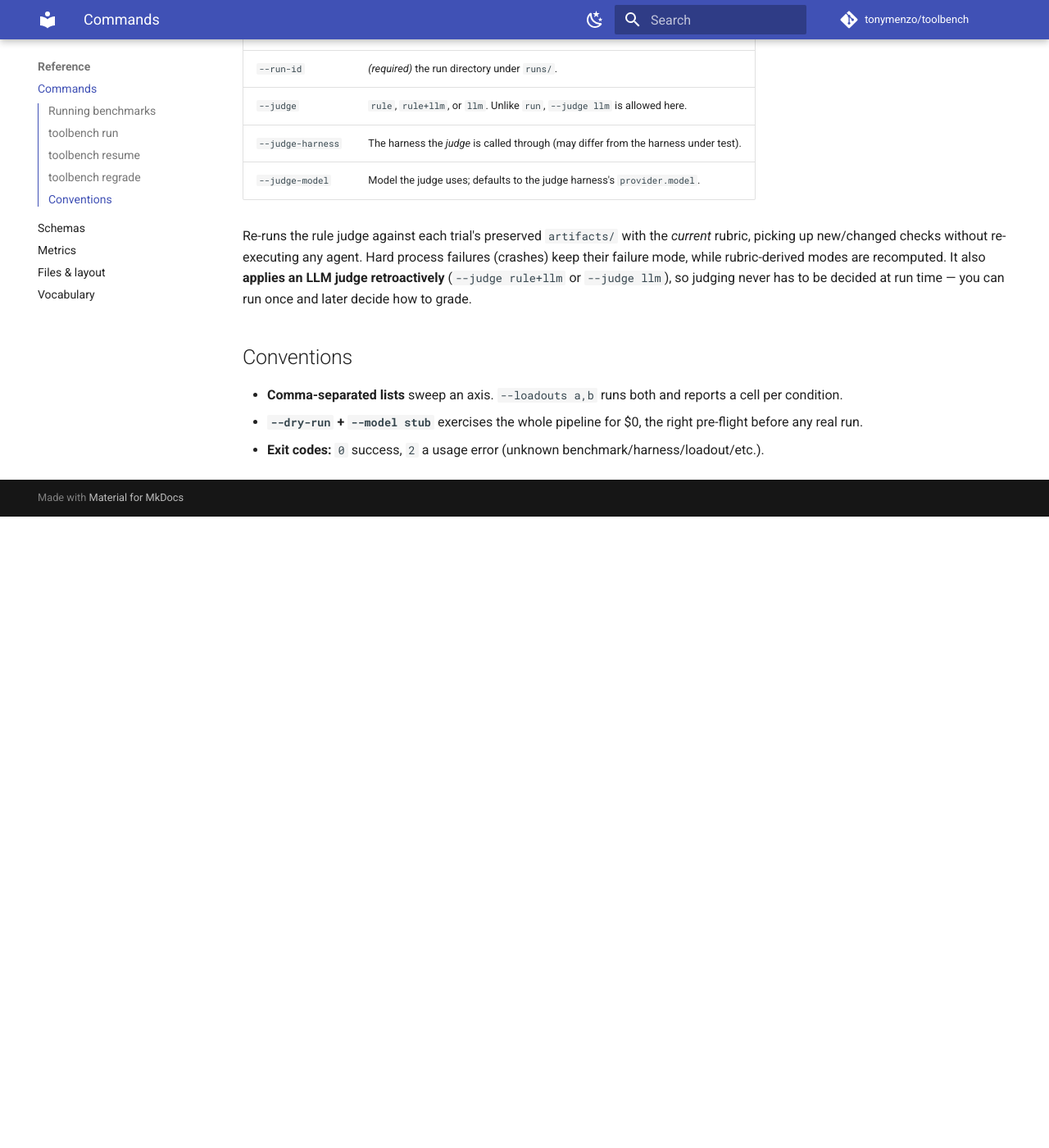
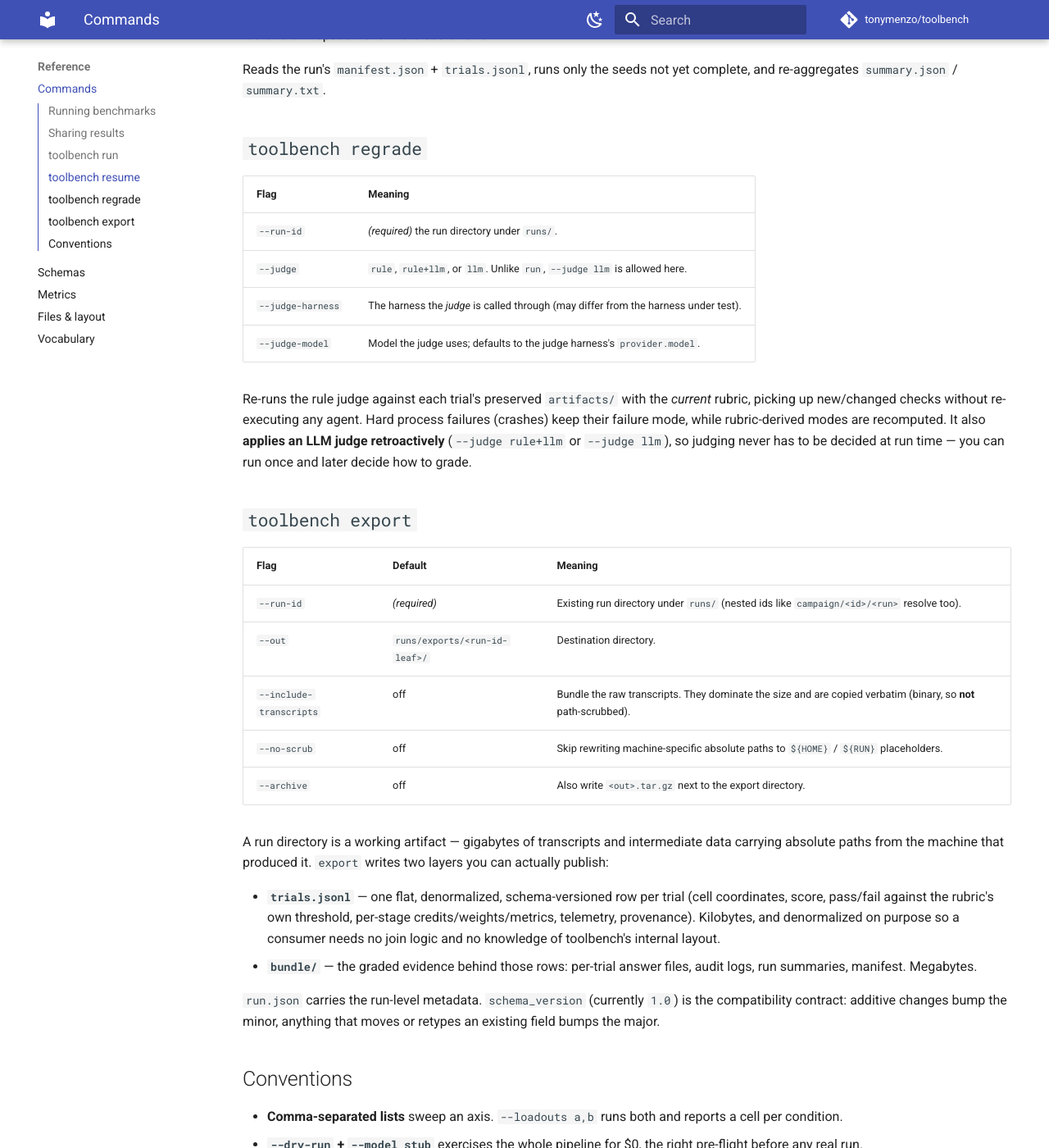
Before and after one commit to tonymenzo/toolbench, an MkDocs documentation site: the page built from userdocs/reference/commands.md, in a window 1280 px wide and 1400 px high, scrolled down 2643 px. Shown: the whole window at 82% size. Built offline with MkDocs 1.6.1 and Material for MkDocs 9.7.7, drawn with Linux system fonts in a browser that asks for light colours; comment, search, counter and statistics services are not loaded; before the commit the page ends 3273 px from its top, so only the background shows below that; some of the changed text lies outside the part shown.

Commit message:
release: 0.4.0 — portable run export
Cut 0.4.0 for `toolbench export` (merged in #26): a completed run becomes a
flat, schema-versioned trials.jsonl plus a bundle/ of the graded evidence
behind it, with machine-specific absolute paths scrubbed to ${HOME}/${RUN}
placeholders and transcripts excluded by default.

Document `export` in userdocs/reference/commands.md — a new "Sharing results"
section matching the CLI's own --help grouping, plus a per-flag table and the
schema_version compatibility contract.

Bump version 0.3.0 -> 0.4.0, move the CHANGELOG entry out of [Unreleased],
rebuild dist/.

```diff
--- a/pyproject.toml
+++ b/pyproject.toml
@@ -4,7 +4,7 @@ build-backend = "hatchling.build"
 
 [project]
 name = "toolbench"
-version = "0.3.0"
+version = "0.4.0"
 description = "A platform and CLI for building benchmarks for agentic tools and harnesses."
 readme = "README.md"
 requires-python = ">=3.12"
--- a/toolbench/__init__.py
+++ b/toolbench/__init__.py
@@ -2,7 +2,7 @@
 
 from pathlib import Path
 
-__version__ = "0.3.0"
+__version__ = "0.4.0"
 
 # Repository root (the directory that contains this `toolbench/` package in an
 # editable install). The CLI reads `REPO_ROOT/.env` for provider keys + tool
--- a/userdocs/reference/commands.md
+++ b/userdocs/reference/commands.md
@@ -11,6 +11,12 @@ is the scannable reference. `toolbench --help` groups the commands, and `toolben
 | `toolbench run`    | Run a benchmark across the harness × loadout × variant × model grid. |
 | `toolbench resume` | Resume an interrupted run, only the seeds that didn't finish.        |
 | `toolbench regrade`| Re-judge a finished run's preserved artifacts after a rubric change, or apply an LLM judge retroactively. |
+
+## Sharing results
+
+| Command             | Purpose                                                             |
+|---------------------|---------------------------------------------------------------------|
+| `toolbench export`  | Turn a completed run into a portable, schema-versioned dataset you can publish. |
 
 ## `toolbench run`
 
@@ -79,6 +85,31 @@ rubric, picking up new/changed checks without re-executing any agent. Hard proce
 an LLM judge retroactively** (`--judge rule+llm` or `--judge llm`), so judging never has to be
 decided at run time — you can run once and later decide how to grade.
 
+## `toolbench export`
+
+| Flag                    | Default                        | Meaning                                        |
+|-------------------------|--------------------------------|------------------------------------------------|
+| `--run-id`              | *(required)*                   | Existing run directory under `runs/` (nested ids like `campaign/<id>/<run>` resolve too). |
+| `--out`                 | `runs/exports/<run-id-leaf>/`  | Destination directory.                          |
+| `--include-transcripts` | off                            | Bundle the raw transcripts. They dominate the size and are copied verbatim (binary, so **not** path-scrubbed). |
+| `--no-scrub`            | off                            | Skip rewriting machine-specific absolute paths to `${HOME}` / `${RUN}` placeholders. |
+| `--archive`             | off                            | Also write `<out>.tar.gz` next to the export directory. |
+
+A run directory is a working artifact — gigabytes of transcripts and intermediate data
+carrying absolute paths from the machine that produced it. `export` writes two layers you
+can actually publish:
+
+- **`trials.jsonl`** — one flat, denormalized, schema-versioned row per trial (cell
+  coordinates, score, pass/fail against the rubric's own threshold, per-stage
+  credits/weights/metrics, telemetry, provenance). Kilobytes, and denormalized on purpose so
+  a consumer needs no join logic and no knowledge of toolbench's internal layout.
+- **`bundle/`** — the graded evidence behind those rows: per-trial answer files, audit logs,
+  run summaries, manifest. Megabytes.
+
+`run.json` carries the run-level metadata. `schema_version` (currently `1.0`) is the
+compatibility contract: additive changes bump the minor, anything that moves or retypes an
+existing field bumps the major.
+
 ## Conventions
 
 - **Comma-separated lists** sweep an axis. `--loadouts a,b` runs both and reports a cell per
```
Also changed, not shown: CHANGELOG.md (+2 -0 lines).
